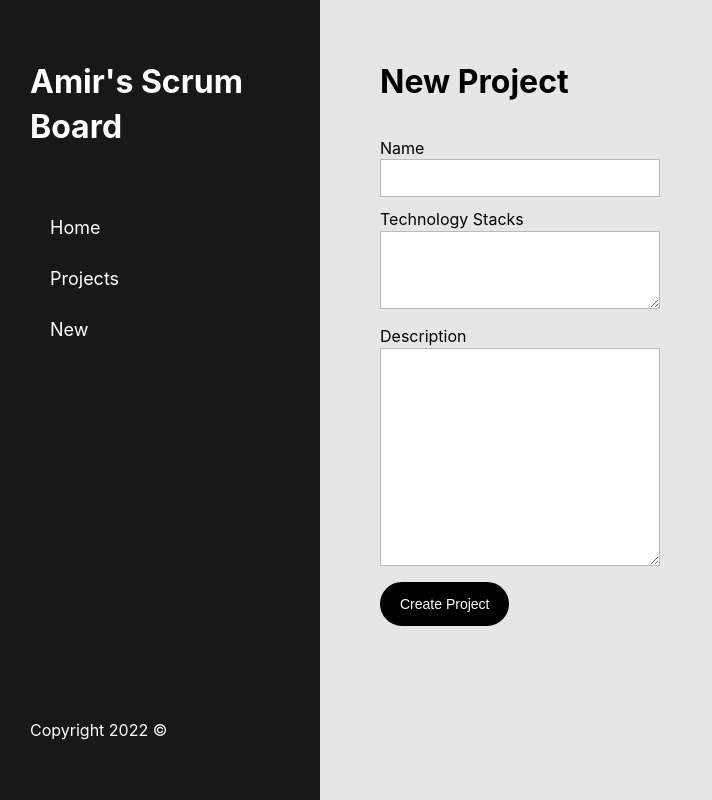
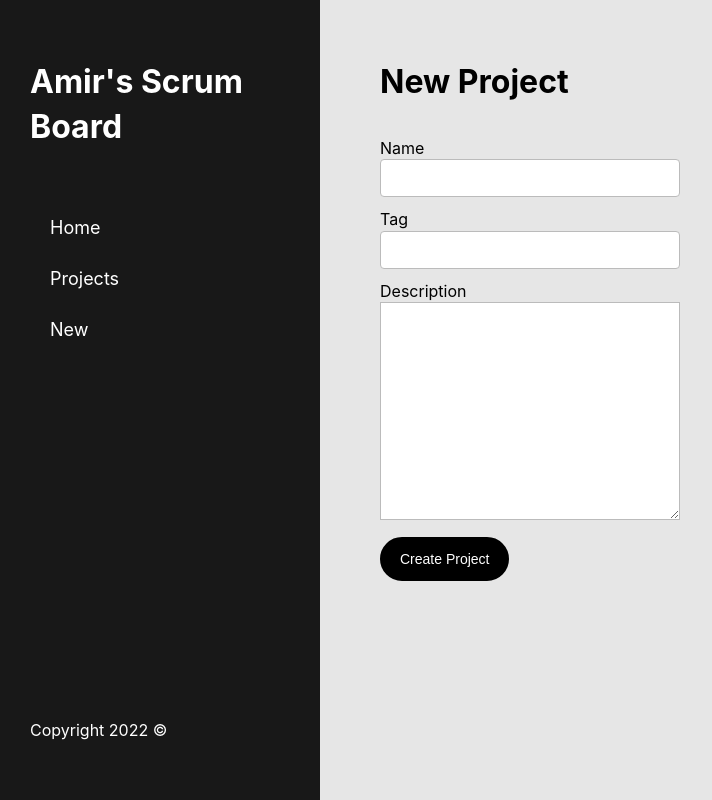
Before and after one commit to amirfounder/project-manager-ui, a React (Create React App) app: page /projects/new in a window 1280 px wide. Shown: the whole page, without its empty margins (0-712 px from the left). Built offline with nearby package versions, Linux system fonts and the light colour scheme.

Commit message:
new project fomr work

```diff
--- a/src/components/core/inputs/TextInput/TextInput.jsx
+++ b/src/components/core/inputs/TextInput/TextInput.jsx
@@ -9,11 +9,11 @@ export const TextInput = (props) => {
     value,
     size,
     error,
+    onBlur,
     onKeyDown
   } = props;
 
   const validSizes = ['small', 'medium', 'large'];
-
   const finalInputSizeClassName = validSizes.includes(size)
     ? `input--size-${size}`
     : `input--size-medium`
@@ -36,6 +36,7 @@ export const TextInput = (props) => {
         value={value}
         onChange={onChange}
         onKeyDown={onKeyDown}
+        onBlur={onBlur}
       />
       <p className={styles.error}>{error}</p>
     </label>
--- a/src/components/core/inputs/TextInput/TextInput.module.scss
+++ b/src/components/core/inputs/TextInput/TextInput.module.scss
@@ -6,6 +6,7 @@
 .input {
   width: 100%;
   border: 1px solid #bbb;
+  border-radius: 4px;
 
   &:focus {
     border: 1px solid #bbb;
--- a/src/components/forms/NewProjectForm/NewProjectForm.jsx
+++ b/src/components/forms/NewProjectForm/NewProjectForm.jsx
@@ -1,26 +1,68 @@
 import React from 'react';
+import { useState } from 'react/cjs/react.development';
 import { Button } from '../../core';
 import { TextArea } from '../../core/inputs/TextArea/TextArea';
 import { TextInput } from '../../core/inputs/TextInput';
+import constants from '../../../utils/constants'
 import styles from './NewProjectForm.module.scss';
 
 
 export const NewProjectForm = (props) => {
+  const {
+    values,
+    errors,
+    setValues,
+    setErrors
+  } = props;
+
+  const [edittedTagName, setEdittedTagName] = useState(false);
+
+  const handleInputChange = (e) => {
+    const { id, value } = e.target;
+
+    if (id === 'tag' && !edittedTagName) {
+      setEdittedTagName(true);
+    }
+
+    setValues((prev) => ({ ...prev, [id]: value }))
+  }
+
+  const handleNameInputBlur = (e) => {
+    if (!edittedTagName) {
+      const { value } = e.target;
+
+      const valueArr = value.split(' ');
+      const valueInitialsArr = valueArr.map(x => x[0]);
+      const valueInitialsFiltered = valueInitialsArr.filter(x => constants.ALPHABET_UPPER.includes(x));
+      const valueInitials = valueInitialsFiltered.join('');
+      const valueInitialsUpper = valueInitials.toUpperCase();
+
+      const predicted = valueInitialsUpper;
+
+      setValues((prev) => ({ ...prev, tag: predicted }))
+    }
+  }
 
   return (
     <div>
       <TextInput
         id='name'
         label='Name'
+        value={values?.name}
+        onChange={handleInputChange}
+        onBlur={handleNameInputBlur}
       />
-      <TextArea
-        id='technologies'
-        label='Technology Stacks'
-        rows={3}
+      <TextInput
+        id='tag'
+        label='Tag'
+        value={values?.tag}
+        onChange={handleInputChange}
       />
       <TextArea
         id='description'
         label='Description'
+        value={values?.description}
+        onChange={handleInputChange}
       />
       <Button
         label='Create Project'
--- a/src/components/views/NewProject/NewProject.jsx
+++ b/src/components/views/NewProject/NewProject.jsx
@@ -7,8 +7,14 @@ import styles from './NewProject.module.scss'
 
 export const NewProject = () => {
 
-  const [values, setValues] = useState({});
-  const [errors, setErrors] = useState({});
+  const initialValueObj = {
+    name: '',
+    tag: '',
+    description: ''
+  }
+
+  const [values, setValues] = useState(initialValueObj);
+  const [errors, setErrors] = useState(initialValueObj);
 
   return (
     <View>
--- a/src/components/views/NewProject/NewProject.module.scss
+++ b/src/components/views/NewProject/NewProject.module.scss
@@ -1,4 +1,4 @@
 .container {
   display: grid;
-  grid-template-columns: 1fr 2fr;
+  grid-template-columns: minmax(300px, 1fr) 2fr;
 }
--- a/src/utils/constants.js
+++ b/src/utils/constants.js
@@ -1,3 +1,7 @@
+const alphabet = 'abcdefghijklmnopqrstuvwxyz';
+
 export default Object.freeze({
+  ALPHABET_LOWER: alphabet.toLowerCase().split(''),
+  ALPHABET_UPPER: alphabet.toUpperCase().split(''),
   API_URL: 'http://127.0.0.1:5000'
 })
```
